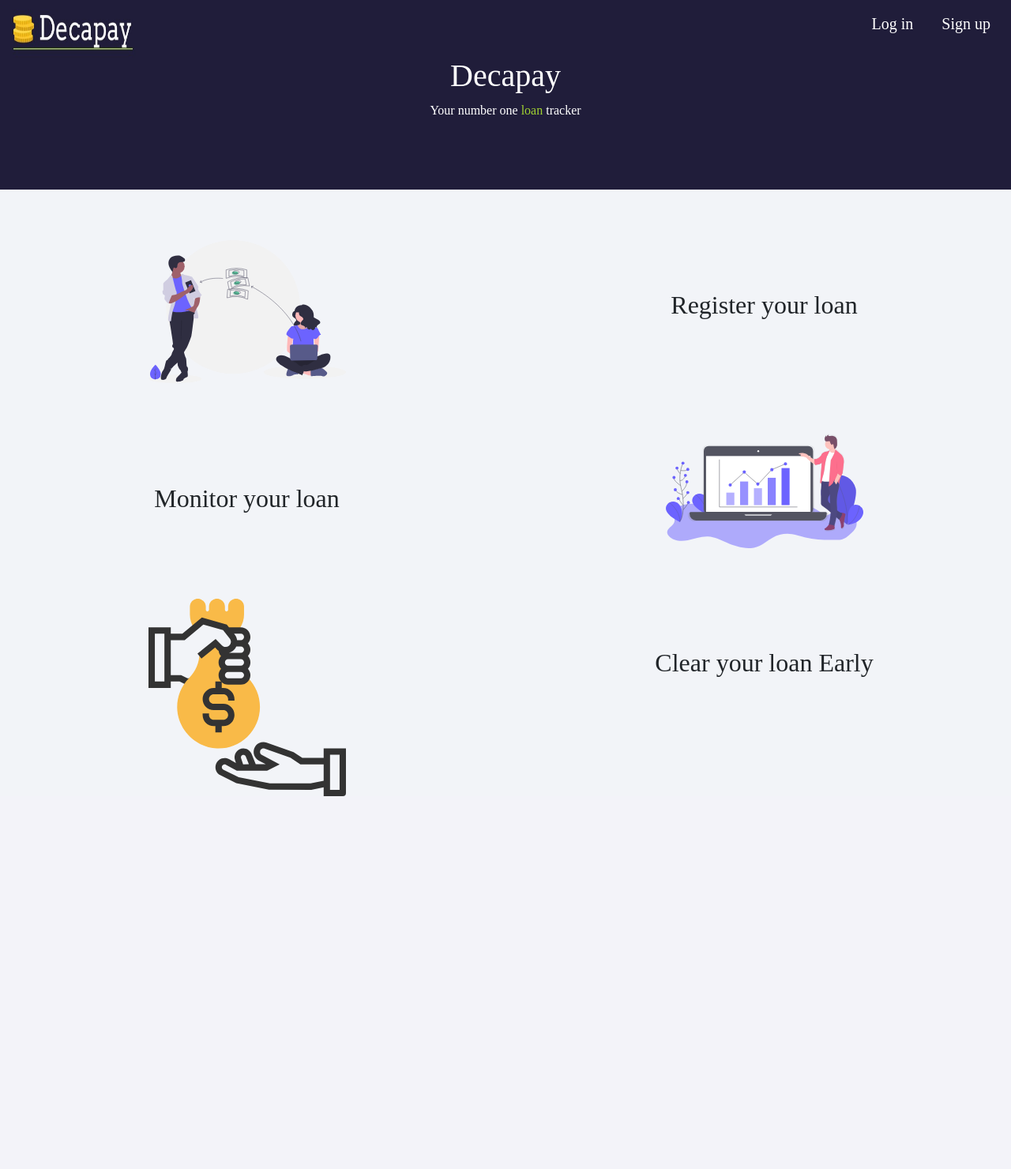
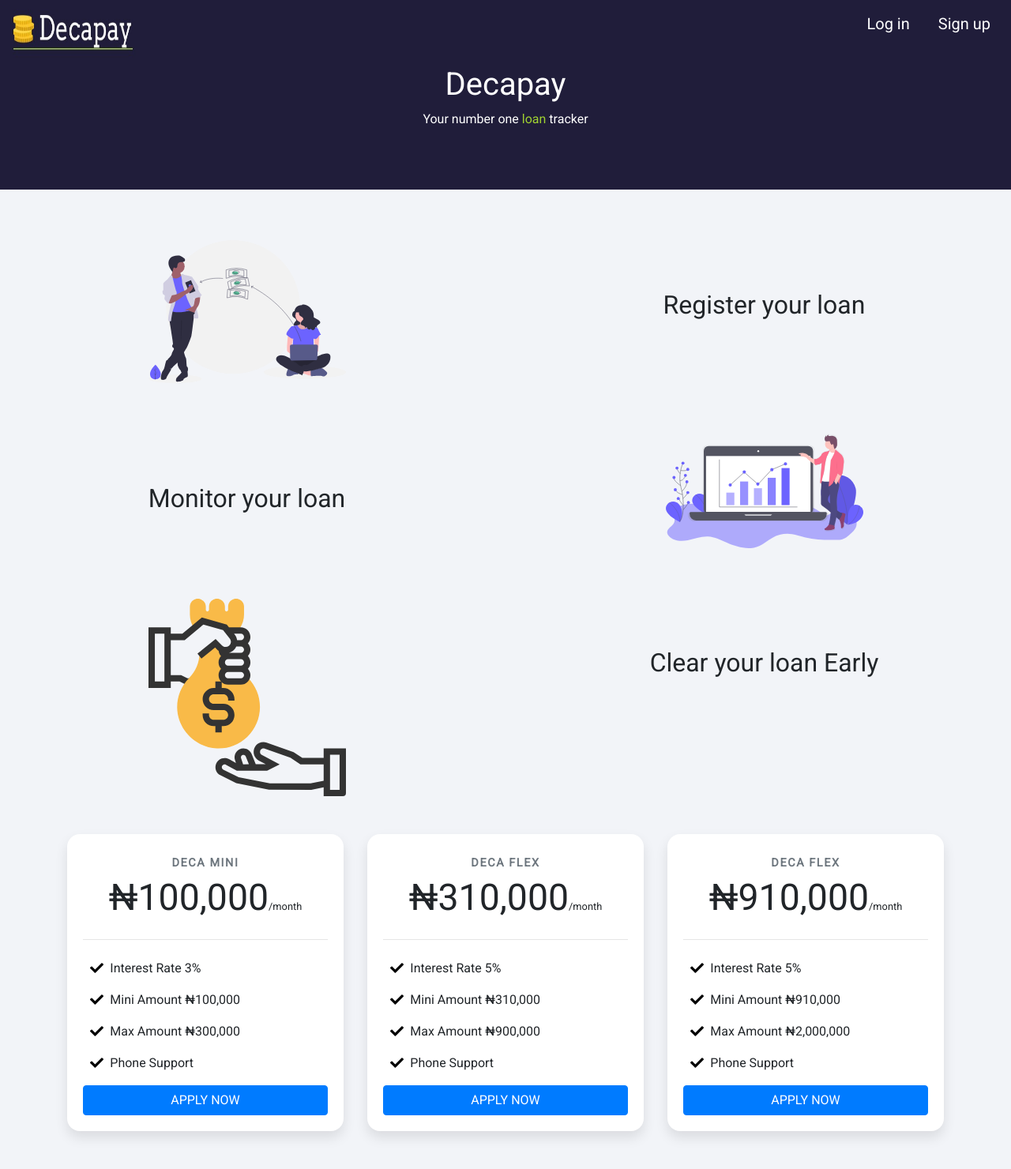
Before and after one commit to lesijay/decapay, a Flask app: page / in a window 1280 px wide. Shown: the whole page at 79% size. Before the commit the page ends 1008 px from the top, so only its background shows below. Run offline with Flask 2, Linux system fonts and the light colour scheme; some libraries are stand-ins or nearby versions.

Commit message:
add user can get loan from index page

```diff
--- a/static/css/index.css
+++ b/static/css/index.css
@@ -1,49 +1,48 @@
-body{
- background: #F2F4F8;
- font-family: 'Arvo', serif;
+body {
+  background: #f2f4f8;
+  font-family: "Roboto", serif;
   overflow-x: hidden;
 }
 ul,
-li{
+li {
   text-decoration: none;
   list-style: none;
-
 }
-a{
+a {
   text-decoration: none;
 }
-.nav-container{
+.nav-container {
   position: fixed;
   z-index: 3;
   display: flex;
-    background: #201D3A;
+  background: #201d3a;
   height: 10vh;
   width: 100vw;
 }
-.logo-container{
+.logo-container {
   margin-right: auto;
   width: 180px;
 }
-.logo{
+.logo {
   width: 100%;
   height: 100%;
 }
-.links-container a{
-    color: white
+.links-container a {
+  color: white;
 }
-.links-container{
+.links-container {
   display: flex;
-    background: #201D3A;
+  background: #201d3a;
   transition: transform 1s ease-in;
   -webkit-transition: transform 1s ease-in;
   -moz-transition: transform 1s ease-in;
   -ms-transition: transform 1s ease-in;
   -o-transition: transform 1s ease-in;
 }
-.links-container li{
+.links-container li {
   margin: 10px;
 }
-.bugger{
+.bugger {
   display: none;
   margin: 18px 10px;
   font-size: 30px;
@@ -51,20 +50,18 @@
 }
 
 @media screen and (max-width: 570px) {
-    .bugger{
+  .bugger {
     display: block;
     margin-left: auto;
-
-
   }
-    .links-container{
+  .links-container {
     display: flex;
     width: 250px;
     margin-right: 40px;
     margin-top: 10vh;
     flex-direction: column;
     height: 95vh;
-        background: #201D3A;
+    background: #201d3a;
     transform: translateX(180%);
     -webkit-transform: translateX(180%);
     -moz-transform: translateX(180%);
@@ -72,7 +69,7 @@
     -o-transform: translateX(180%);
   }
 
-.showNav{
+  .showNav {
     transform: translateX(57%);
     -webkit-transform: translateX(57%);
     -moz-transform: translateX(57%);
@@ -83,41 +80,84 @@
     margin-top: 10vh;
     flex-direction: column;
     height: 95vh;
-    background: #201D3A;
+    background: #201d3a;
     width: 250px;
   }
-
 }
-.hero{
+.hero {
   display: flex;
   justify-content: center;
   align-items: center;
   flex-direction: column;
-    background: #201D3A;
+  background: #201d3a;
   height: 30vh;
   color: white;
 }
-.info{
-    color: #A0D231 ;
+.hero h1 {
+  margin-top: 21px;
 }
-.grid-image{
+.info {
+  color: #a0d231;
+}
+.grid-image {
   width: 100%;
   height: 100%;
 }
-.how-section1 .row{
+.how-section1 .row {
   margin-top: 5%;
 }
-.how-img h2{
+.how-img h2 {
   padding-top: 10%;
 }
 
-#howItWorks{
-    text-align: center
-}
-.how-img
-{
+#howItWorks {
   text-align: center;
 }
-.how-img img{
+.how-img {
+  text-align: center;
+}
+.how-img img {
   width: 40%;
 }
+/* plans */
+
+.pricing .card {
+  border: none;
+  border-radius: 1rem;
+  transition: all 0.2s;
+  box-shadow: 0 0.5rem 1rem 0 rgba(0, 0, 0, 0.1);
+  height: auto;
+}
+.check-solid {
+  height: 50%;
+  width: 50%;
+  margin-top: -6px;
+}
+
+.pricing hr {
+  margin: 1.5rem 0;
+}
+
+.pricing .card-title {
+  margin: 0.5rem 0;
+  font-size: 0.9rem;
+  letter-spacing: 0.1rem;
+  font-weight: bold;
+}
+
+.pricing .card-price {
+  font-size: 2.9rem;
+  margin: 0;
+}
+
+.pricing .card-price .period {
+  font-size: 0.8rem;
+}
+
+.pricing ul li {
+  margin-bottom: 1rem;
+}
+.order {
+  background-color: #201d3a;
+  color: white;
+}
--- a/static/css/login.css
+++ b/static/css/login.css
@@ -10,7 +10,6 @@
   justify-content: center;
   align-items: center;
   flex-direction: column;
-
 }
 .login-form {
   width: 40%;
--- a/templates/index.html
+++ b/templates/index.html
@@ -39,4 +39,158 @@
   </div>
 </div>
 
+<section class="pricing py-5">
+  <div class="container">
+    <div class="row">
+      <!-- Free Tier -->
+      <div class="col-lg-4">
+        <div class="card mb-5 mb-lg-0">
+          <div class="card-body">
+            <h5 class="card-title text-muted text-uppercase text-center">
+              Deca Mini
+            </h5>
+            <h6 class="card-price text-center">
+              ₦100,000<span class="period">/month</span>
+            </h6>
+            <hr />
+            <ul class="fa-ul">
+              <li>
+                <span class="fa-li"
+                  ><img
+                    class="check-solid"
+                    src="../static/images/check-solid.svg"/></span
+                >Interest Rate 3%
+              </li>
+              <li>
+                <span class="fa-li"
+                  ><img
+                    class="check-solid"
+                    src="../static/images/check-solid.svg"/></span
+                >Mini Amount ₦100,000
+              </li>
+              <li>
+                <span class="fa-li"
+                  ><img
+                    class="check-solid"
+                    src="../static/images/check-solid.svg"/></span
+                >Max Amount ₦300,000
+              </li>
+              <li>
+                <span class="fa-li"
+                  ><img
+                    class="check-solid"
+                    src="../static/images/check-solid.svg"/></span
+                >Phone Support
+              </li>
+            </ul>
+            <a
+              href="/create?loantype=Decamini"
+              class="btn btn-block btn-primary text-uppercase"
+              >Apply Now
+            </a>
+          </div>
+        </div>
+      </div>
+      <!-- Plus Tier -->
+      <div class="col-lg-4">
+        <div class="card mb-5 mb-lg-0">
+          <div class="card-body">
+            <h5 class="card-title text-muted text-uppercase text-center">
+              Deca Flex
+            </h5>
+            <h6 class="card-price text-center">
+              ₦310,000<span class="period">/month</span>
+            </h6>
+            <hr />
+            <ul class="fa-ul">
+              <li>
+                <span class="fa-li"
+                  ><img
+                    class="check-solid"
+                    src="../static/images/check-solid.svg"/></span
+                >Interest Rate 5%
+              </li>
+              <li>
+                <span class="fa-li"
+                  ><img
+                    class="check-solid"
+                    src="../static/images/check-solid.svg"/></span
+                >Mini Amount ₦310,000
+              </li>
+              <li>
+                <span class="fa-li"
+                  ><img
+                    class="check-solid"
+                    src="../static/images/check-solid.svg"/></span
+                >Max Amount ₦900,000
+              </li>
+              <li>
+                <span class="fa-li"
+                  ><img
+                    class="check-solid"
+                    src="../static/images/check-solid.svg"/></span
+                >Phone Support
+              </li>
+            </ul>
+            <a
+              href="/create?loantype=Decaflex"
+              class="btn btn-block btn-primary text-uppercase"
+              >Apply Now
+            </a>
+          </div>
+        </div>
+      </div>
+      <!-- Pro Tier -->
+      <div class="col-lg-4">
+        <div class="card">
+          <div class="card-body">
+            <h5 class="card-title text-muted text-uppercase text-center">
+              Deca Flex
+            </h5>
+            <h6 class="card-price text-center">
+              ₦910,000<span class="period">/month</span>
+            </h6>
+            <hr />
+            <ul class="fa-ul">
+              <li>
+                <span class="fa-li"
+                  ><img
+                    class="check-solid"
+                    src="../static/images/check-solid.svg"/></span
+                >Interest Rate 5%
+              </li>
+              <li>
+                <span class="fa-li"
+                  ><img
+                    class="check-solid"
+                    src="../static/images/check-solid.svg"/></span
+                >Mini Amount ₦910,000
+              </li>
+              <li>
+                <span class="fa-li"
+                  ><img
+                    class="check-solid"
+                    src="../static/images/check-solid.svg"/></span
+                >Max Amount ₦2,000,000
+              </li>
+              <li>
+                <span class="fa-li"
+                  ><img
+                    class="check-solid"
+                    src="../static/images/check-solid.svg"/></span
+                >Phone Support
+              </li>
+            </ul>
+            <a
+              href="/create?loantype=Decalarge"
+              class="btn btn-block btn-primary text-uppercase"
+              >Apply Now
+            </a>
+          </div>
+        </div>
+      </div>
+    </div>
+  </div>
+</section>
+
 {% endblock %}
--- a/templates/layout.html
+++ b/templates/layout.html
@@ -1,30 +1,43 @@
 <!DOCTYPE html>
 <html lang="en">
-
   <head>
     <title>Decapay {% block title %}{% endblock %}</title>
-    <meta charset="utf-8">
-    <meta name="viewport" content="width=device-width, initial-scale=1">
+    <meta charset="utf-8" />
+    <meta name="viewport" content="width=device-width, initial-scale=1" />
     <script src="https://code.jquery.com/jquery-3.3.1.min.js"></script>
     <script src="https://cdnjs.cloudflare.com/ajax/libs/popper.js/1.14.3/umd/popper.min.js"></script>
     <script src="https://maxcdn.bootstrapcdn.com/bootstrap/4.1.3/js/bootstrap.min.js"></script>
-    <link rel="stylesheet" href="https://stackpath.bootstrapcdn.com/bootstrap/4.3.1/css/bootstrap.min.css" integrity="sha384-ggOyR0iXCbMQv3Xipma34MD+dH/1fQ784/j6cY/iJTQUOhcWr7x9JvoRxT2MZw1T" crossorigin="anonymous">
-    <link rel="stylesheet" href="../static/css/index.css">
-    <link rel="stylesheet" href="../static/css/create.css">
-    <link rel="stylesheet" href="../static/css/duepayment.css">
-    <link rel="stylesheet" href="../static/css/history.css">
-    <link rel="stylesheet" href="../static/css/login.css">
-    <link rel="stylesheet" href="../static/css/register.css">
-    <link rel="stylesheet" href="../static/css/profile.css">
-    <link rel="stylesheet" href="https://cdnjs.cloudflare.com/ajax/libs/font-awesome/4.7.0/css/font-awesome.min.css">
+    <link
+      rel="stylesheet"
+      href="https://stackpath.bootstrapcdn.com/bootstrap/4.3.1/css/bootstrap.min.css"
+      integrity="sha384-ggOyR0iXCbMQv3Xipma34MD+dH/1fQ784/j6cY/iJTQUOhcWr7x9JvoRxT2MZw1T"
+      crossorigin="anonymous"
+    />
+    <link rel="stylesheet" href="../static/css/index.css" />
+    <link rel="stylesheet" href="../static/css/create.css" />
+    <link rel="stylesheet" href="../static/css/duepayment.css" />
+    <link rel="stylesheet" href="../static/css/history.css" />
+    <link rel="stylesheet" href="../static/css/login.css" />
+    <link rel="stylesheet" href="../static/css/register.css" />
+    <link rel="stylesheet" href="../static/css/profile.css" />
+    <link
+      rel="stylesheet"
+      href="https://cdnjs.cloudflare.com/ajax/libs/font-awesome/4.7.0/css/font-awesome.min.css"
+    />
+    <link
+      href="http://fonts.googleapis.com/css?family=Roboto"
+      rel="stylesheet"
+      type="text/css"
+    />
   </head>
 
   <body>
-
     <div>
       <nav class="nav-container">
         <div class="logo-container">
-                <a href="/"><img src="../static/images/logo.jpeg" alt="logo" class="logo"></a>
+          <a href="/"
+            ><img src="../static/images/logo.jpeg" alt="logo" class="logo"
+          /></a>
         </div>
         {% if session.user_id %}
         <ul class="links-container">
@@ -39,11 +52,9 @@
         </ul>
         {% endif %}
 
-
         <div class="bugger">
           <i class="fa fa-bars"></i>
         </div>
-
       </nav>
     </div>
 
@@ -53,11 +64,10 @@
     </main>
     <script>
       const buggerDOM = document.querySelector(".bugger");
-        const linksContainerDOM = document.querySelector('.links-container');
+      const linksContainerDOM = document.querySelector(".links-container");
       buggerDOM.addEventListener("click", () => {
-            linksContainerDOM.classList.toggle('showNav')
-        })
+        linksContainerDOM.classList.toggle("showNav");
+      });
     </script>
   </body>
-
 </html>
```
Also changed, not shown: static/css/register.css (+5 -19 lines), decapay.db, static/images/check-solid.svg (added). Lines whose indentation alone changed are shown as unchanged.
